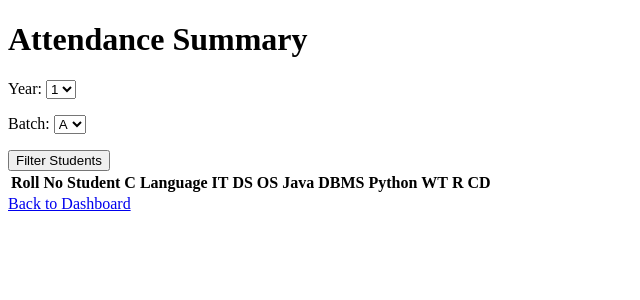
After one commit to Hemanth0411/Lab_Attendance, a Django app: page /monitor/attendance_summary/ in a window 1280 px wide. The commit adds this page. Shown: the top 300 px of the page, without its empty margins (0-640 px from the left). Run offline with Django 5.2, Linux system fonts and the light colour scheme; lists and menus that the app fills with data are empty.

Commit message:
Added a filter feature to select groups of students based on year and batch, streamlining data management. Integrated attendance recording for eight subjects: C-Language, IT, DS, OS, Java, DBMS, Python, and WT, ensuring precise tracking. Developed an attendance summary display for each student, showing total attendance from the beginning for a clear participation overview.

```diff
--- a/lab_login/lab_login/settings.py
+++ b/lab_login/lab_login/settings.py
@@ -38,7 +38,7 @@ INSTALLED_APPS = [
     'django.contrib.sessions',
     'django.contrib.messages',
     'django.contrib.staticfiles',
-    'monitor',  # Your app
+    'monitor.apps.MonitorConfig',
 ]
 
 MIDDLEWARE = [
--- a/lab_login/monitor/apps.py
+++ b/lab_login/monitor/apps.py
@@ -3,3 +3,6 @@ from django.apps import AppConfig
 class MonitorConfig(AppConfig):
     default_auto_field = 'django.db.models.BigAutoField'
     name = 'monitor'
+
+    def ready(self):
+        import monitor.signals
--- a/lab_login/monitor/forms.py
+++ b/lab_login/monitor/forms.py
@@ -1,28 +1,47 @@
 from django import forms
-from .models import Student
-
-YEAR_CHOICES = [(1, '1'), (2, '2'), (3, '3'), (4, '4')]
-BATCH_CHOICES_YEAR_1_2_4 = [('A', 'A'), ('B', 'B'), ('C', 'C'), ('D', 'D')]
-BATCH_CHOICES_YEAR_3 = [('A', 'A'), ('B', 'B'), ('C', 'C')]
+from .models import Student, Attendance, Subject
 
 class StudentForm(forms.ModelForm):
-    year = forms.ChoiceField(choices=YEAR_CHOICES, required=True)
-    batch = forms.ChoiceField(choices=[], required=True)
-
     class Meta:
         model = Student
         fields = ['roll_no', 'first_name', 'last_name', 'dob', 'year', 'batch']
         widgets = {
-            'dob': forms.DateInput(attrs={'type': 'date'})  # Date picker for easier DOB selection
+            'dob': forms.DateInput(attrs={'type': 'date'}),
         }
 
     def __init__(self, *args, **kwargs):
         year = kwargs.pop('year', None)
         super(StudentForm, self).__init__(*args, **kwargs)
+
+        self.fields['year'].widget = forms.Select(choices=[(i, i) for i in range(1, 5)])
+
         if year:
-            if year == '3':
-                self.fields['batch'].choices = BATCH_CHOICES_YEAR_3
+            if year == 3:
+                batch_choices = [('A', 'A'), ('B', 'B'), ('C', 'C')]
             else:
-                self.fields['batch'].choices = BATCH_CHOICES_YEAR_1_2_4
+                batch_choices = [('A', 'A'), ('B', 'B'), ('C', 'C'), ('D', 'D')]
+            self.fields['batch'].widget = forms.Select(choices=batch_choices)
         else:
-            self.fields['batch'].choices = []  # Default empty choices
+            self.fields['batch'].widget = forms.Select(choices=[])
+
+        self.fields['batch'].widget.attrs['disabled'] = 'disabled' if not year else ''
+
+    def clean_roll_no(self):
+        roll_no = self.cleaned_data['roll_no']
+        if len(roll_no) != 12 or not roll_no.isdigit() or roll_no.startswith('0'):
+            raise forms.ValidationError("Roll no must be a 12 digit number and cannot start with 0.")
+        return roll_no
+
+class YearBatchForm(forms.Form):
+    year = forms.ChoiceField(choices=[(1, '1'), (2, '2'), (3, '3'), (4, '4')])
+    batch = forms.ChoiceField(choices=[('A', 'A'), ('B', 'B'), ('C', 'C'), ('D', 'D')])
+
+class AttendanceForm(forms.Form):
+    subject = forms.ModelChoiceField(queryset=Subject.objects.all())
+    students = forms.MultipleChoiceField(widget=forms.CheckboxSelectMultiple)
+
+    def __init__(self, *args, **kwargs):
+        students_queryset = kwargs.pop('students', None)
+        super(AttendanceForm, self).__init__(*args, **kwargs)
+        if students_queryset is not None:
+            self.fields['students'].choices = [(student.roll_no, f"{student.first_name} {student.last_name}") for student in students_queryset]
--- a/lab_login/monitor/urls.py
+++ b/lab_login/monitor/urls.py
@@ -5,8 +5,11 @@ urlpatterns = [
     path('admin-login/', views.admin_login, name='admin_login'),
     path('admin-dashboard/', views.admin_dashboard, name='admin_dashboard'),
     path('add-students/', views.add_students, name='add_students'),
-    path('edit-student/<str:roll_no>/', views.edit_student, name='edit_student'),
     path('student-list/', views.student_list, name='student_list'),
     path('delete-student/<str:roll_no>/', views.delete_student, name='delete_student'),
-    # Add other URL patterns here
+    path('edit-student/<str:roll_no>/', views.edit_student, name='edit_student'),
+    path('record_attendance/', views.record_attendance, name='record_attendance'),
+    path('attendance_summary/', views.attendance_summary, name='attendance_summary'),
+    path('attendance/success/', views.attendance_success, name='attendance_success'),
 ]
+"""path('attendance_success/', views.attendance_success, name='attendance_success'),"""
--- a/lab_login/monitor/views.py
+++ b/lab_login/monitor/views.py
@@ -1,10 +1,10 @@
 from django.shortcuts import render, redirect, get_object_or_404
 from django.contrib.auth import authenticate, login
 from django.contrib.auth.forms import AuthenticationForm
-from django.http import HttpResponse
-from .forms import StudentForm
-from .models import Student
-from django.forms import modelformset_factory
+from .forms import StudentForm, AttendanceForm, YearBatchForm
+from .models import Student, Subject, Attendance
+import logging
+from django.contrib import messages
 
 def admin_login(request):
     if request.method == 'POST':
@@ -25,7 +25,7 @@ def admin_dashboard(request):
 
 def add_students(request):
     if request.method == 'POST':
-        year = request.POST.get('year')  # Get year from POST data
+        year = request.POST.get('year')
         form = StudentForm(request.POST, year=year)
         if form.is_valid():
             form.save()
@@ -46,11 +46,172 @@ def edit_student(request, roll_no):
         form = StudentForm(instance=student, year=student.year)
     return render(request, 'edit_student.html', {'form': form})
 
+def student_list(request):
+    year = request.GET.get('year')
+    batch = request.GET.get('batch')
+
+    students = Student.objects.all().order_by('roll_no')
+
+    if year:
+        students = students.filter(year=year)
+    if batch:
+        students = students.filter(batch=batch)
+
+    return render(request, 'student_list.html', {'students': students})
+
 def delete_student(request, roll_no):
     student = get_object_or_404(Student, roll_no=roll_no)
     student.delete()
     return redirect('student_list')
 
-def student_list(request):
-    students = Student.objects.all()
-    return render(request, 'student_list.html', {'students': students})
+
+logger = logging.getLogger(__name__)
+
+"""def record_attendance(request):
+    year_batch_form = YearBatchForm()
+    students = None
+    attendance_form = AttendanceForm()
+
+    if request.method == 'POST':
+        if 'filter_students' in request.POST:
+            year_batch_form = YearBatchForm(request.POST)
+            if year_batch_form.is_valid():
+                year = year_batch_form.cleaned_data['year']
+                batch = year_batch_form.cleaned_data['batch']
+                students = Student.objects.filter(year=year, batch=batch)
+                attendance_form = AttendanceForm(students=students)
+        elif 'submit_attendance' in request.POST:
+            attendance_form = AttendanceForm(request.POST)
+            if attendance_form.is_valid():
+                subject = attendance_form.cleaned_data['subject']
+                student_ids = request.POST.getlist('students')
+                for student_id in student_ids:
+                    student = Student.objects.get(id=student_id)
+                    Attendance.objects.create(student=student, subject=subject)
+                    if subject.name == 'C-Language':
+                        student.c_language_attendance += 1
+                    elif subject.name == 'IT':
+                        student.it_attendance += 1
+                    elif subject.name == 'DS':
+                        student.ds_attendance += 1
+                    elif subject.name == 'OS':
+                        student.os_attendance += 1
+                    elif subject.name == 'Java':
+                        student.java_attendance += 1
+                    elif subject.name == 'DBMS':
+                        student.dbms_attendance += 1
+                    elif subject.name == 'Python':
+                        student.python_attendance += 1
+                    elif subject.name == 'WT':
+                        student.wt_attendance += 1
+                    elif subject.name == 'R':
+                        student.r_attendance += 1
+                    elif subject.name == 'CD':
+                        student.cd_attendance += 1
+                    student.save()
+                return redirect('attendance_success')
+
+    return render(request, 'record_attendance.html', {
+        'year_batch_form': year_batch_form,
+        'attendance_form': attendance_form,
+        'students': students,
+    })"""
+
+logger = logging.getLogger(__name__)
+
+def record_attendance(request):
+    year_batch_form = YearBatchForm()
+    students = None
+    attendance_form = AttendanceForm()
+
+    if request.method == 'POST':
+        if 'filter_students' in request.POST:
+            year_batch_form = YearBatchForm(request.POST)
+            if year_batch_form.is_valid():
+                year = year_batch_form.cleaned_data['year']
+                batch = year_batch_form.cleaned_data['batch']
+                students = Student.objects.filter(year=year, batch=batch)
+                attendance_form = AttendanceForm(students=students)
+        elif 'submit_attendance' in request.POST:
+            year = request.POST.get('year')
+            batch = request.POST.get('batch')
+            students = Student.objects.filter(year=year, batch=batch)
+            attendance_form = AttendanceForm(request.POST, students=students)
+            if attendance_form.is_valid():
+                subject = attendance_form.cleaned_data['subject']
+                selected_roll_nos = attendance_form.cleaned_data['students']
+                selected_students = Student.objects.filter(roll_no__in=selected_roll_nos)
+                for student in selected_students:
+                    Attendance.objects.create(student=student, subject=subject)
+                    if subject.name == 'C-Language':
+                        student.c_language_attendance += 1
+                    elif subject.name == 'IT':
+                        student.it_attendance += 1
+                    elif subject.name == 'DS':
+                        student.ds_attendance += 1
+                    elif subject.name == 'OS':
+                        student.os_attendance += 1
+                    elif subject.name == 'Java':
+                        student.java_attendance += 1
+                    elif subject.name == 'DBMS':
+                        student.dbms_attendance += 1
+                    elif subject.name == 'Python':
+                        student.python_attendance += 1
+                    elif subject.name == 'WT':
+                        student.wt_attendance += 1
+                    elif subject.name == 'R':
+                        student.r_attendance += 1
+                    elif subject.name == 'CD':
+                        student.cd_attendance += 1
+                    student.save()
+                logger.info("Attendance recorded successfully. Redirecting to success page.")
+                return redirect('attendance_success')
+            else:
+                logger.error(f"Form errors: {attendance_form.errors}")
+
+    return render(request, 'record_attendance.html', {
+        'year_batch_form': year_batch_form,
+        'attendance_form': attendance_form,
+        'students': students,
+    })
+
+
+def attendance_summary(request):
+    year_batch_form = YearBatchForm()
+    attendance_data = []
+
+    if request.method == 'POST':
+        year_batch_form = YearBatchForm(request.POST)
+        if year_batch_form.is_valid():
+            year = year_batch_form.cleaned_data['year']
+            batch = year_batch_form.cleaned_data['batch']
+            students = Student.objects.filter(year=year, batch=batch)
+            for student in students:
+                subjects = {
+                    'C_Language': student.c_language_attendance,
+                    'IT': student.it_attendance,
+                    'DS': student.ds_attendance,
+                    'OS': student.os_attendance,
+                    'Java': student.java_attendance,
+                    'DBMS': student.dbms_attendance,
+                    'Python': student.python_attendance,
+                    'WT': student.wt_attendance,
+                    'R': student.r_attendance,
+                    'CD': student.cd_attendance,
+                }
+                attendance_data.append((student, subjects))
+            return render(request, 'attendance_summary.html', {
+                'year_batch_form': year_batch_form,
+                'attendance_data': attendance_data,
+            })
+        else:
+            logger.error(f"Form errors: {year_batch_form.errors}")
+            messages.error(request, "There was an error in the form. Please try again.")
+
+    return render(request, 'attendance_summary.html', {
+        'year_batch_form': year_batch_form,
+        'attendance_data': attendance_data,
+    })
+
+def attendance_success(request):
+    return render(request, 'attendance_success.html')
--- a/lab_login/templates/admin_dashboard.html
+++ b/lab_login/templates/admin_dashboard.html
@@ -8,6 +8,8 @@
     <ul>
         <li><a href="{% url 'add_students' %}">Add Students</a></li>
         <li><a href="{% url 'student_list' %}">Student List</a></li>
+        <li><a href="{% url 'record_attendance' %}">Record Attendance</a></li>
+        <li><a href="{% url 'attendance_summary' %}">Attendance Summary</a></li>
     </ul>
 </body>
 </html>
--- a/lab_login/templates/admin_login.html
+++ b/lab_login/templates/admin_login.html
@@ -10,6 +10,6 @@
         {{ form.as_p }}
         <button type="submit">Login</button>
     </form>
-    <a href="{% url 'admin_dashboard' %}">Back to Dashboard</a>
+
 </body>
 </html>
--- /dev/null
+++ b/lab_login/templates/attendance_summary.html
@@ -0,0 +1,51 @@
+<!DOCTYPE html>
+<html>
+<head>
+    <title>Attendance Summary</title>
+</head>
+<body>
+    <h1>Attendance Summary</h1>
+    <form method="post">
+        {% csrf_token %}
+        {{ year_batch_form.as_p }}
+        <button type="submit" name="filter_students">Filter Students</button>
+    </form>
+    <table>
+        <thead>
+            <tr>
+                <th>Roll No</th>
+                <th>Student</th>
+                <th>C Language</th>
+                <th>IT</th>
+                <th>DS</th>
+                <th>OS</th>
+                <th>Java</th>
+                <th>DBMS</th>
+                <th>Python</th>
+                <th>WT</th>
+                <th>R</th>
+                <th>CD</th>
+            </tr>
+        </thead>
+        <tbody>
+            {% for student, subjects in attendance_data %}
+            <tr>
+                <td>{{ student.roll_no }}</td>
+                <td>{{ student.first_name }} {{ student.last_name }}</td>
+                <td>{% if subjects.C_Language > 0 %}{{ subjects.C_Language }}{% endif %}</td>
+                <td>{% if subjects.IT > 0 %}{{ subjects.IT }}{% endif %}</td>
+                <td>{% if subjects.DS > 0 %}{{ subjects.DS }}{% endif %}</td>
+                <td>{% if subjects.OS > 0 %}{{ subjects.OS }}{% endif %}</td>
+                <td>{% if subjects.Java > 0 %}{{ subjects.Java }}{% endif %}</td>
+                <td>{% if subjects.DBMS > 0 %}{{ subjects.DBMS }}{% endif %}</td>
+                <td>{% if subjects.Python > 0 %}{{ subjects.Python }}{% endif %}</td>
+                <td>{% if subjects.WT > 0 %}{{ subjects.WT }}{% endif %}</td>
+                <td>{% if subjects.R > 0 %}{{ subjects.R }}{% endif %}</td>
+                <td>{% if subjects.CD > 0 %}{{ subjects.CD }}{% endif %}</td>
+            </tr>
+            {% endfor %}
+        </tbody>
+    </table>
+ <a href="{% url 'admin_dashboard' %}">Back to Dashboard</a>
+</body>
+</html>
```
Also changed, not shown: lab_login/monitor/models.py (+21 -0 lines), lab_login/monitor/signals.py (added, +7 -0 lines), lab_login/templates/attendance_success.html (added, +13 -0 lines), lab_login/templates/record_attendance.html (added, +43 -0 lines), lab_login/templates/student_list.html (+60 -14 lines), .spyproject/config/workspace.ini, lab_login/db.sqlite3, lab_login/monitor/migrations/0003_subject_attendance.py (added), lab_login/monitor/migrations/0004_student_c_language_attendance_student_cd_attendance_and_more.py (added), 1 other file.
